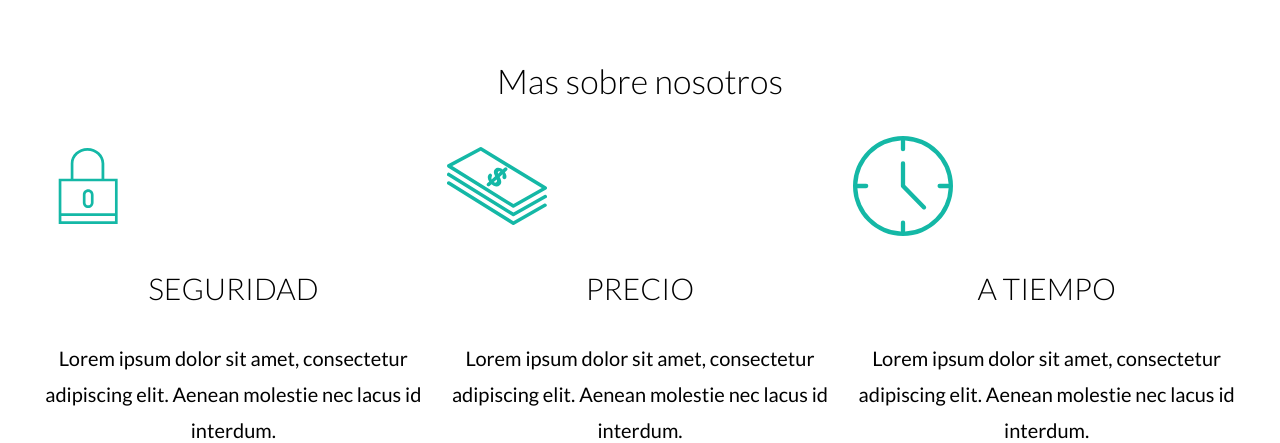
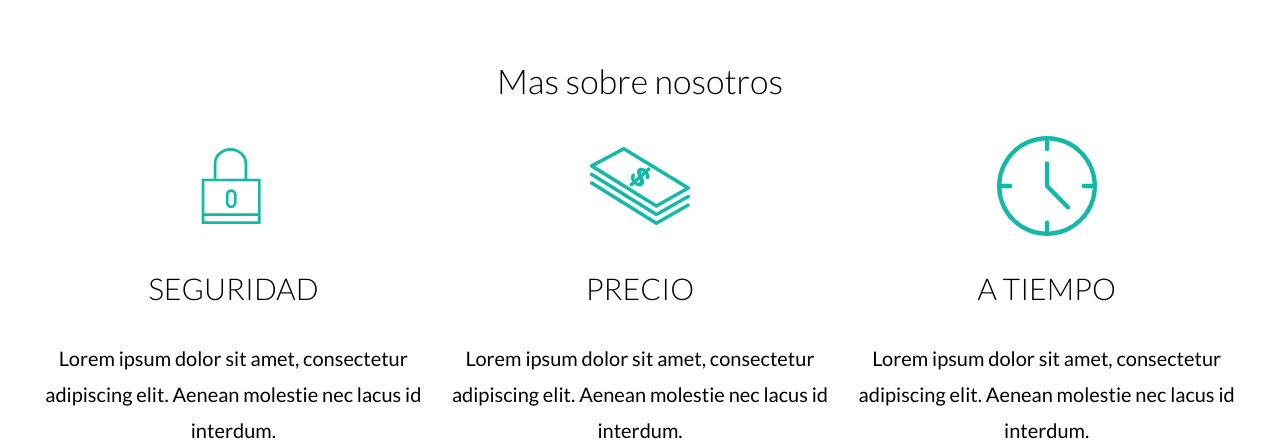
Before and after one commit to Franco-starr/Bienesraices-web, a PHP site: page / in a window 1280 px wide. Shown: the part 740-1183 px from the top of the page. Run offline with PHP 8.4, Linux system fonts and the light colour scheme; data comes from the database, SQL or seed files in the repository; some libraries are stand-ins or nearby versions.

Commit message:
Fix scss style css

```diff
--- a/src/scss/layout/_iconos.scss
+++ b/src/scss/layout/_iconos.scss
@@ -11,6 +11,8 @@
         width: 10rem;
         height: 10rem;
         object-fit: contain;
+        display: block; // Convierte la imagen en bloque
+        margin: 0 auto; // La centra horizontalmente
     }
     h3 {
         text-transform: uppercase;
```
Also changed, not shown: public/build/css/app.css, 1 other file.
